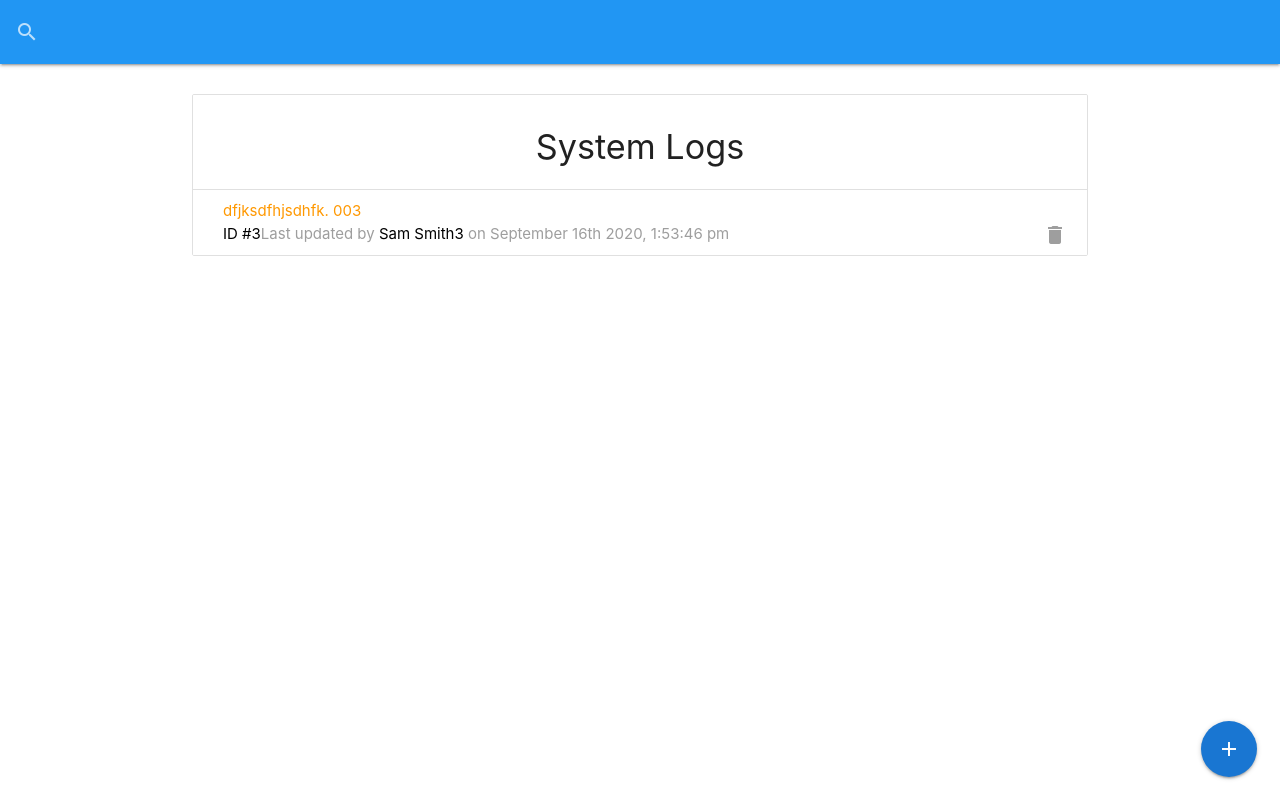
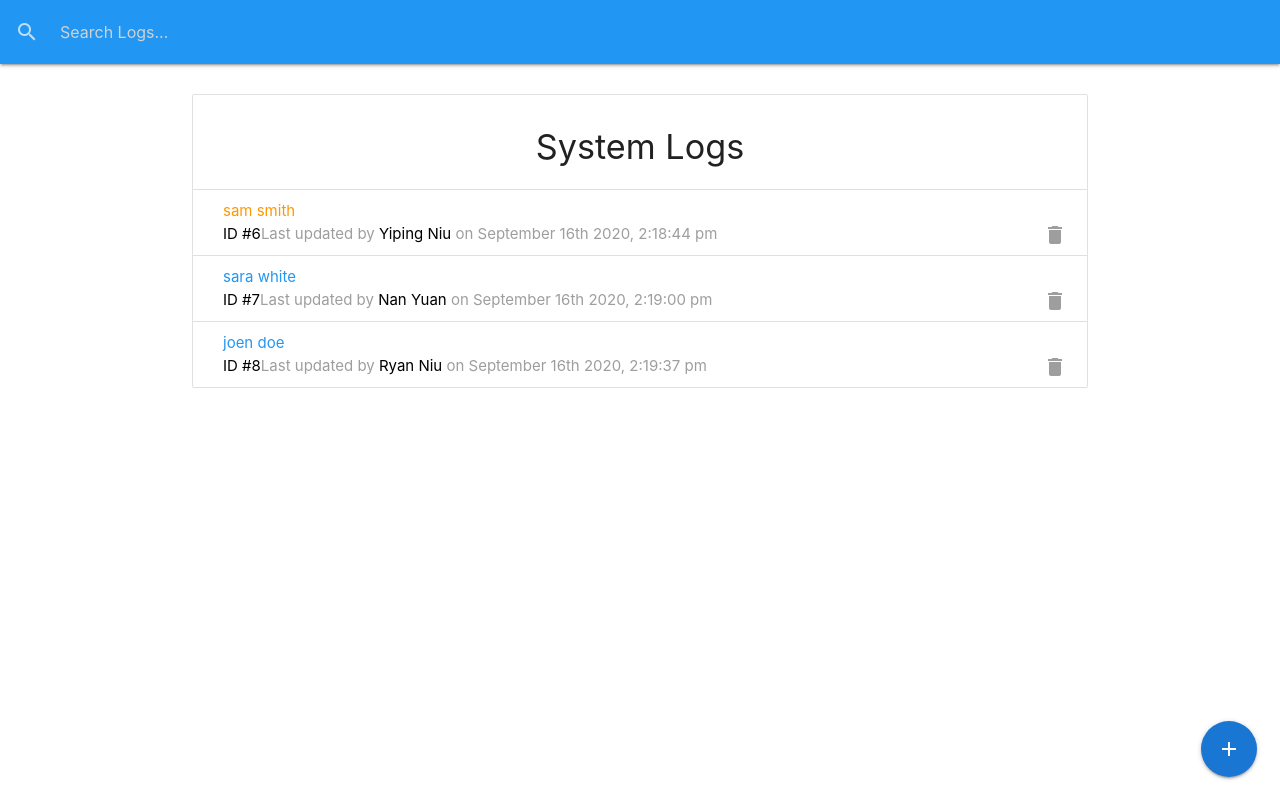
Before and after one commit to n-yuan/team-logger, a React (Create React App) app: page / in a window 1280 px wide. Built offline with nearby package versions, Linux system fonts and the light colour scheme; data requests are answered from the project's data file.

Commit message:
Search logs

```diff
--- a/db.json
+++ b/db.json
@@ -1,11 +1,25 @@
 {
   "logs": [
     {
-      "id": 3,
-      "message": "dfjksdfhjsdhfk. 003",
+      "message": "sam smith",
       "attention": true,
-      "member": "Sam Smith3",
-      "date": "2020-09-16T13:53:46.979Z"
+      "member": "Yiping Niu",
+      "date": "2020-09-16T14:18:44.402Z",
+      "id": 6
+    },
+    {
+      "message": "sara white",
+      "attention": false,
+      "member": "Nan Yuan",
+      "date": "2020-09-16T14:19:00.362Z",
+      "id": 7
+    },
+    {
+      "id": 8,
+      "message": "joen doe",
+      "attention": false,
+      "member": "Ryan Niu",
+      "date": "2020-09-16T14:19:37.710Z"
     }
   ],
   "members": [
--- a/src/actions/logActions.js
+++ b/src/actions/logActions.js
@@ -7,6 +7,7 @@
   UPDATE_LOG,
   SET_CURRENT,
   CLEAR_CURRENT,
+  SEARCH_LOGS,
 } from "./types";
 
 // export const getLogs = () => {
@@ -133,3 +134,22 @@
     type: CLEAR_CURRENT,
   };
 };
+
+//Search logs
+export const searchLogs = (text) => async (dispatch) => {
+  try {
+    setLoading();
+    const res = await fetch(`/logs?q=${text}`);
+    const data = await res.json();
+
+    dispatch({
+      type: SEARCH_LOGS,
+      payload: data,
+    });
+  } catch (err) {
+    dispatch({
+      type: LOGS_ERROR,
+      payload: err.response.data,
+    });
+  }
+};
--- a/src/components/layout/SearchBar.js
+++ b/src/components/layout/SearchBar.js
@@ -1,12 +1,27 @@
-import React from "react";
+import React, { useRef } from "react";
+import { connect } from "react-redux";
+import { searchLogs } from "../../actions/logActions";
+import PropTypes from "prop-types";
 
-const SearchBar = () => {
+const SearchBar = ({ searchLogs }) => {
+  const text = useRef("");
+
+  const onChange = (e) => {
+    searchLogs(text.current.value);
+  };
+
   return (
     <nav style={{ marginBottom: "30px" }} className="blue">
       <div className="nav-wrapper">
         <form>
           <div className="input-field">
-            <input id="search" type="search" />
+            <input
+              id="search"
+              type="search"
+              placeholder="Search Logs..."
+              ref={text}
+              onChange={onChange}
+            />
             <label className="label-icon" htmlFor="search">
               <i className="material-icons">search</i>
             </label>
@@ -18,4 +33,7 @@
   );
 };
 
-export default SearchBar;
+SearchBar.propTypes = {
+  searchLogs: PropTypes.func.isRequired,
+};
+export default connect(null, { searchLogs })(SearchBar);
--- a/src/components/logs/EditLogModal.js
+++ b/src/components/logs/EditLogModal.js
@@ -2,7 +2,7 @@
 import { connect } from "react-redux";
 import PropTypes from "prop-types";
 import M from "materialize-css/dist/js/materialize.min.js";
-import { updateLog, setCurrent } from "../../actions/logActions";
+import { updateLog } from "../../actions/logActions";
 
 const EditLogModal = ({ current, updateLog }) => {
   const [message, setMessage] = useState("");
--- a/src/reducers/logReducer.js
+++ b/src/reducers/logReducer.js
@@ -7,6 +7,7 @@
   UPDATE_LOG,
   SET_CURRENT,
   CLEAR_CURRENT,
+  SEARCH_LOGS,
 } from "../actions/types";
 
 const initialState = {
@@ -27,8 +28,13 @@
     case ADD_LOG:
       return {
         ...state,
-        log: [...state.logs, action.payload],
+        logs: [...state.logs, action.payload],
         loading: false,
+      };
+    case SEARCH_LOGS:
+      return {
+        ...state,
+        logs: action.payload,
       };
     case DELETE_LOG:
       return {
```
